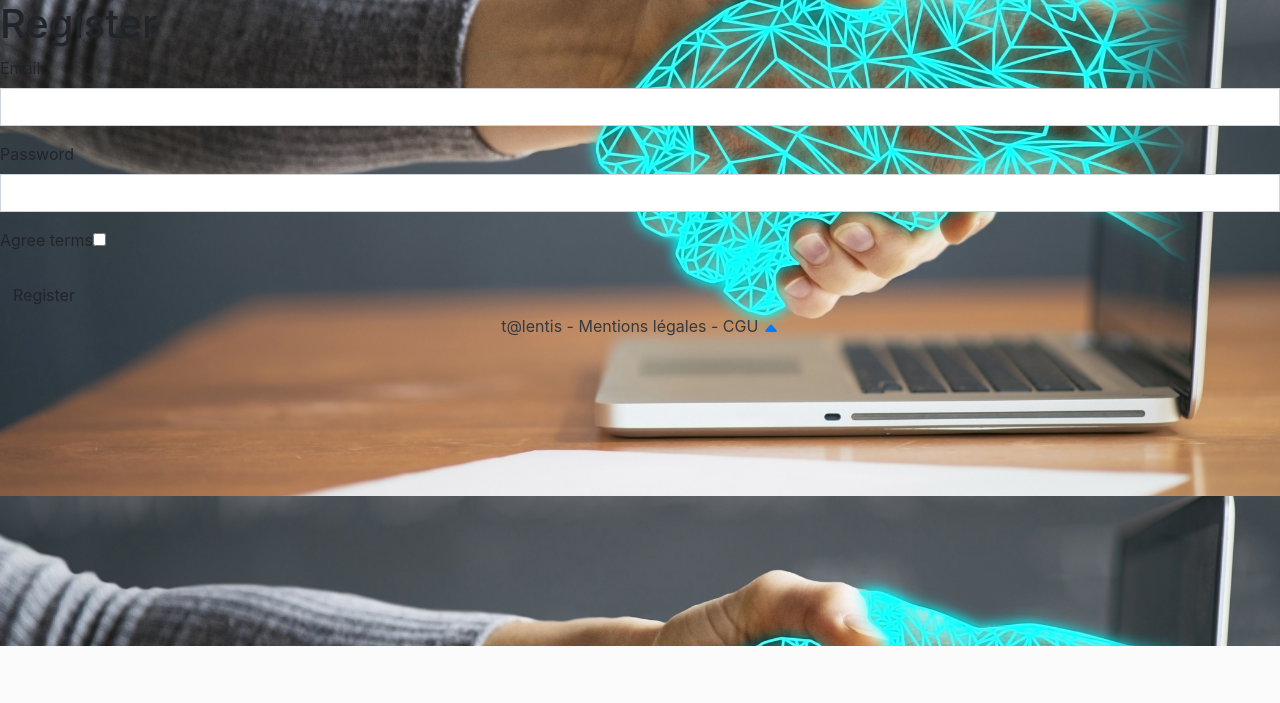
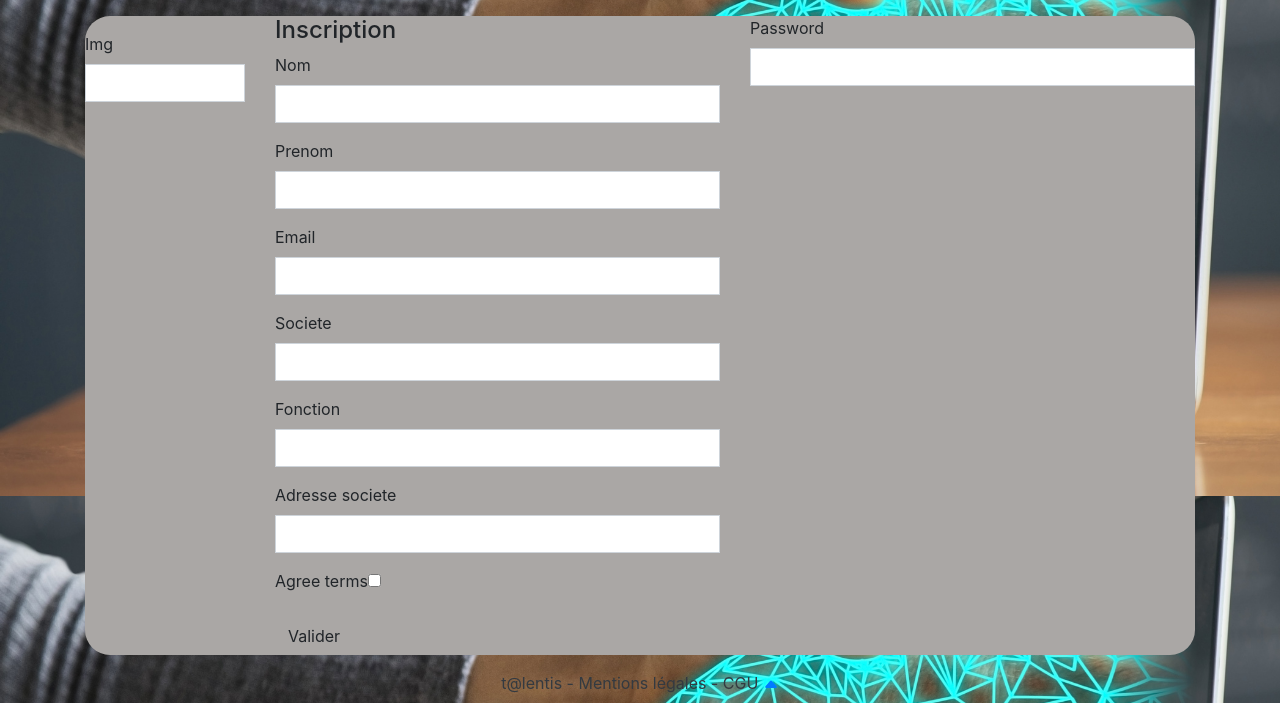
Before and after one commit to stephen-germain/Talentis, a Symfony app: template templates/registration/register.html.twig in a window 1280 px wide. Shown: the part 154-857 px from the top of the page. Before the commit the page ends 800 px from the top, so only its background shows below. Run offline with Twig, Linux system fonts and the light colour scheme; the template is opened without the code that fills it, so the values that code supplies are empty; form fields are guessed from the names that the template uses; some libraries are stand-ins or nearby versions.

Commit message:
formatting form register

```diff
--- a/public/css/style.css
+++ b/public/css/style.css
@@ -108,7 +108,7 @@ h2{
 }
 
 /************
-** Contact **
+** CONTACT **
 ************/
 
 #contact .colorContact{
@@ -128,3 +128,12 @@ h2{
     background: #AAA7A5;
     border: none;
 }
+
+/****************
+** INSCRIPTION **
+****************/
+
+.form{
+    background: #AAA7A5;
+    border-radius: 25px;
+}
--- a/templates/base.html.twig
+++ b/templates/base.html.twig
@@ -6,7 +6,6 @@
         <link rel="stylesheet" href="https://stackpath.bootstrapcdn.com/bootstrap/4.5.2/css/bootstrap.min.css">
         <script src="https://ajax.googleapis.com/ajax/libs/jquery/1.11.3/jquery.min.js"></script>
         <script src="https://cdn.jsdelivr.net/npm/popper.js@1.16.1/dist/umd/popper.min.js" integrity="sha384-9/reFTGAW83EW2RDu2S0VKaIzap3H66lZH81PoYlFhbGU+6BZp6G7niu735Sk7lN" crossorigin="anonymous"></script>
-        {# <script src="https://stackpath.bootstrapcdn.com/bootstrap/4.5.2/js/bootstrap.min.js" integrity="sha384-B4gt1jrGC7Jh4AgTPSdUtOBvfO8shuf57BaghqFfPlYxofvL8/KUEfYiJOMMV+rV" crossorigin="anonymous"></script> #}
         <link rel="stylesheet" href="{{ asset('css/style.css') }}">
         <script src="{{ asset('js/app.js') }}"></script>
         {% block stylesheets %}{% endblock %}
--- a/templates/registration/register.html.twig
+++ b/templates/registration/register.html.twig
@@ -1,21 +1,52 @@
 {% extends 'base.html.twig' %}
 
-{% block title %}Register{% endblock %}
+{% block title %}Inscription{% endblock %}
 
 {% block body %}
     {% for flashError in app.flashes('verify_email_error') %}
         <div class="alert alert-danger" role="alert">{{ flashError }}</div>
     {% endfor %}
 
-    <h1>Register</h1>
+    <div class="container py-3">
+        <div class="form">
+            <div class="row">
+            <div class="col-2">
+                <div class="photo">
+                    {{ form_start(registrationForm) }}
+                    <p>{{ form_row(registrationForm.img) }}</p>
+                </div>
+            </div>
+            <div class="col-5">
+                <h4>Inscription</h4>
 
-    {{ form_start(registrationForm) }}
-        {{ form_row(registrationForm.email) }}
-        {{ form_row(registrationForm.plainPassword, {
-            label: 'Password'
-        }) }}
-        {{ form_row(registrationForm.agreeTerms) }}
+                {# {{ form_start(registrationForm) }} #}
+                    {{ form_row(registrationForm.nom) }}
+                    {{ form_row(registrationForm.prenom) }}
+                    {{ form_row(registrationForm.email) }}
+                    {{ form_row(registrationForm.societe) }}
+                    {{ form_row(registrationForm.fonction) }}
+                    {{ form_row(registrationForm.adresseSociete) }}
 
-        <button type="submit" class="btn">Register</button>
-    {{ form_end(registrationForm) }}
+                    {{ form_row(registrationForm.agreeTerms) }}
+
+                    <button type="submit" class="btn">Valider</button>
+                {# {{ form_end(registrationForm) }} #}
+            </div>
+            <div class="col-5">
+                {# {{ form_start(registrationForm) }} #}
+
+                    {{ form_row(registrationForm.plainPassword, {
+                        label: 'Password'
+                    }) }}
+                {{ form_end(registrationForm) }}
+
+            </div>
+        </div>
+
+        </div>
+
+
+    </div>
+
+
 {% endblock %}
```
Also changed, not shown: migrations/Version20201022131153.php (added, +31 -0 lines), migrations/Version20201022133331.php (added, +31 -0 lines), src/Entity/User.php (+102 -0 lines), src/Form/RegistrationFormType.php (+13 -4 lines), 1 other file.
